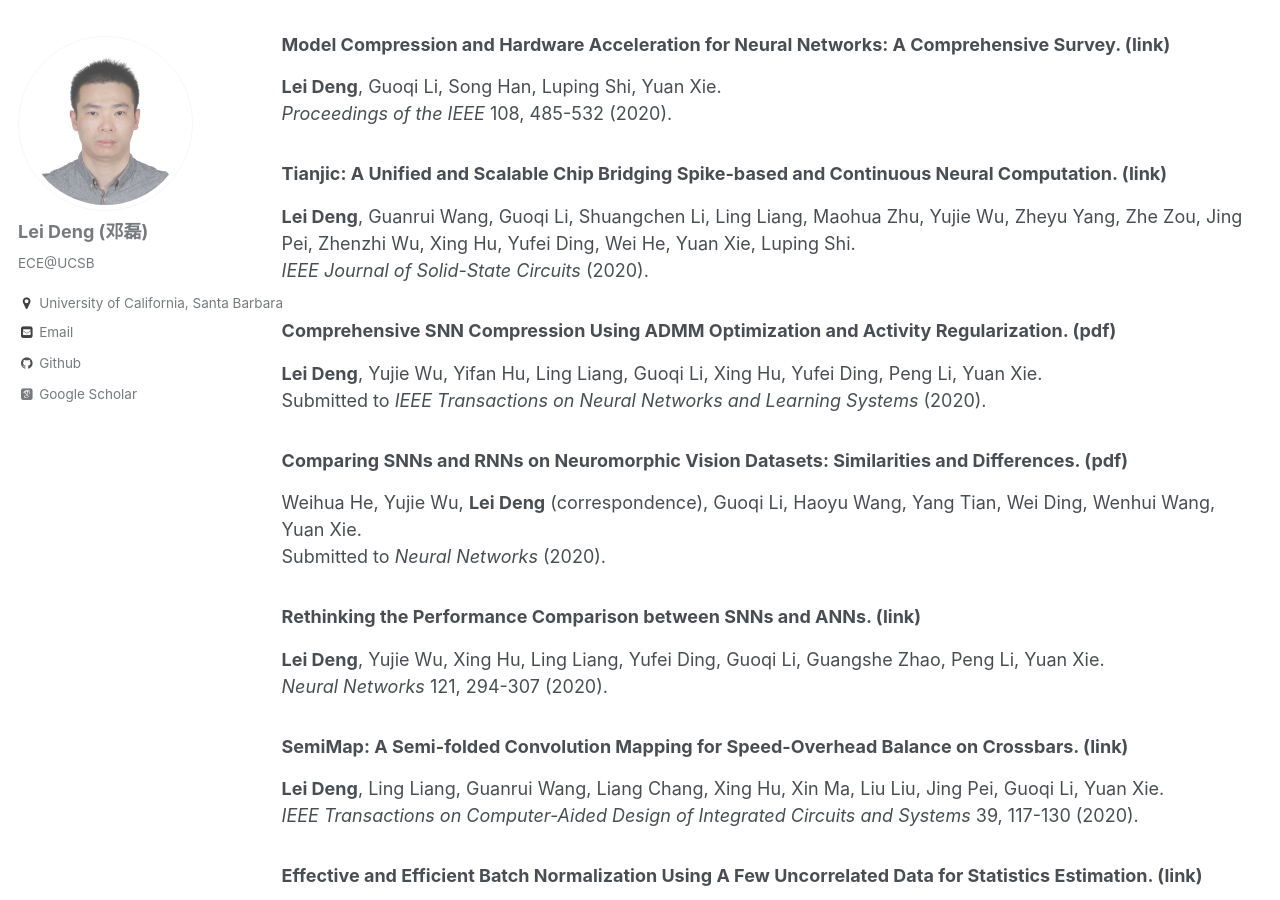
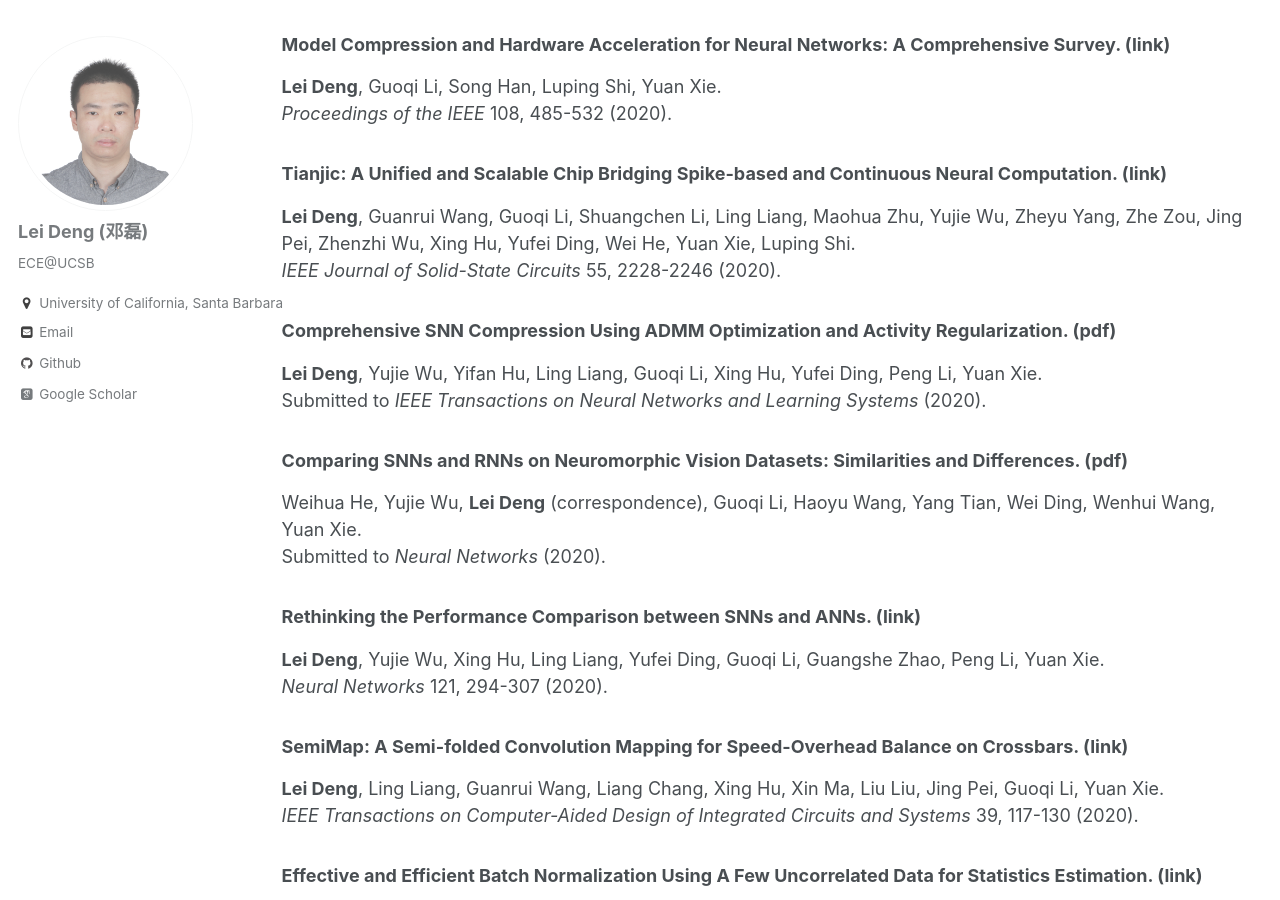
Before and after one commit to dllfei/dllfei.github.io, a Jekyll site: the page built from _pages/publications.md, in a window 1280 px wide and 900 px high, scrolled down 395 px. Built offline with Jekyll 4.4.1, drawn with Linux system fonts in a browser that asks for light colours; some web fonts are replaced.

Commit message:
Update publications.md

```diff
--- a/_pages/publications.md
+++ b/_pages/publications.md
@@ -18,7 +18,7 @@ Xing Hu, Yang Zhao, **Lei Deng** (correspondence), Ling Liang, Pengfei Zuo, Jing
 
 ### Tianjic: A Unified and Scalable Chip Bridging Spike-based and Continuous Neural Computation. ([link](https://ieeexplore.ieee.org/document/8998338)) <br />
 **Lei Deng**, Guanrui Wang, Guoqi Li, Shuangchen Li, Ling Liang, Maohua Zhu, Yujie Wu, Zheyu Yang, Zhe Zou, Jing Pei, Zhenzhi Wu, Xing Hu, Yufei Ding, Wei He, Yuan Xie, Luping Shi. <br />
-*IEEE Journal of Solid-State Circuits* (2020).
+*IEEE Journal of Solid-State Circuits* 55, 2228-2246 (2020).
 
 ### Comprehensive SNN Compression Using ADMM Optimization and Activity Regularization. ([pdf](https://arxiv.org/pdf/1911.00822.pdf)) <br />
 **Lei Deng**, Yujie Wu, Yifan Hu, Ling Liang, Guoqi Li, Xing Hu, Yufei Ding, Peng Li, Yuan Xie. <br />
```
